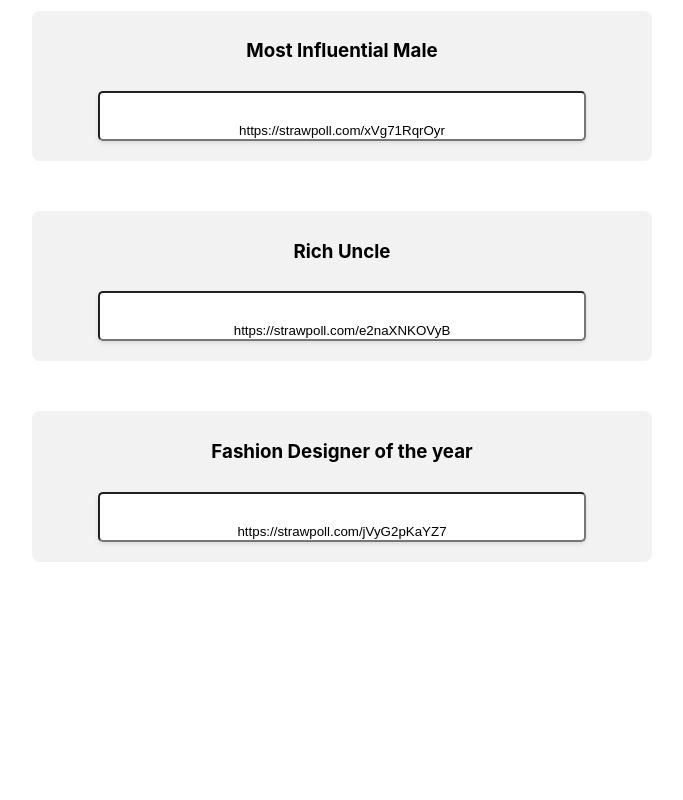
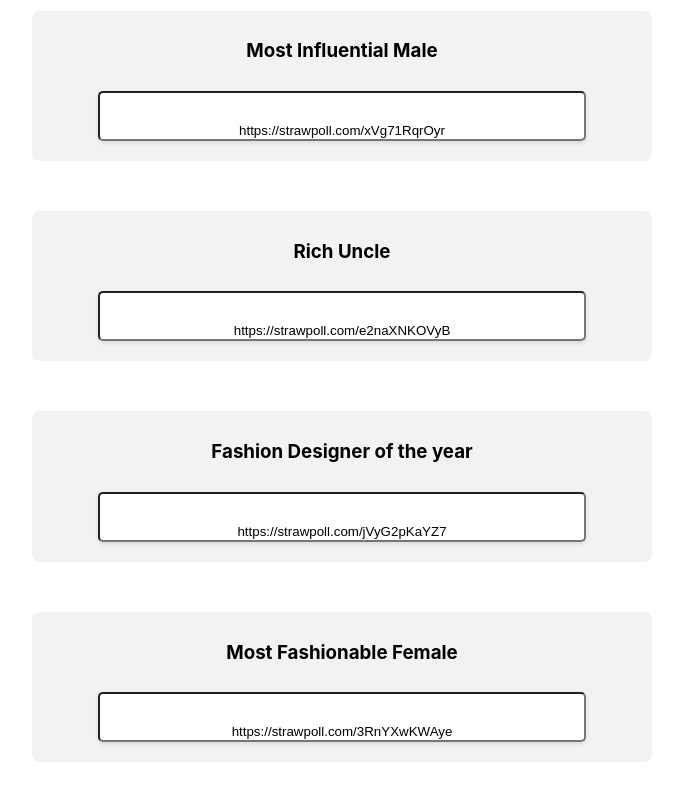
Before and after one commit to dakohhh/mtu-final-year-week-voting-site, a React (Create React App) app: page / in a window 1280 px wide. Shown: the part 3016-3816 px from the top of the page, without its empty margins (298-981 px from the left). Before the commit the page ends 3628 px from the top, so only its background shows below. Built offline with nearby package versions, Linux system fonts and the light colour scheme.

Commit message:
feat: Add additional options to poll and update categories

```diff
--- a/src/components/HomeScreen.js
+++ b/src/components/HomeScreen.js
@@ -20,6 +20,7 @@ function HomeScreen() {
     "https://strawpoll.com/xVg71RqrOyr",
     "https://strawpoll.com/e2naXNKOVyB",
     "https://strawpoll.com/jVyG2pKaYZ7",
+    "https://strawpoll.com/3RnYXwKWAye",
 
 
   ];
@@ -44,6 +45,7 @@ function HomeScreen() {
     "Most Influential Male",
     "Rich Uncle",
     "Fashion Designer of the year",
+    "Most Fashionable Female",
   ];
 
   const handleInputClick = (link) => {
```
